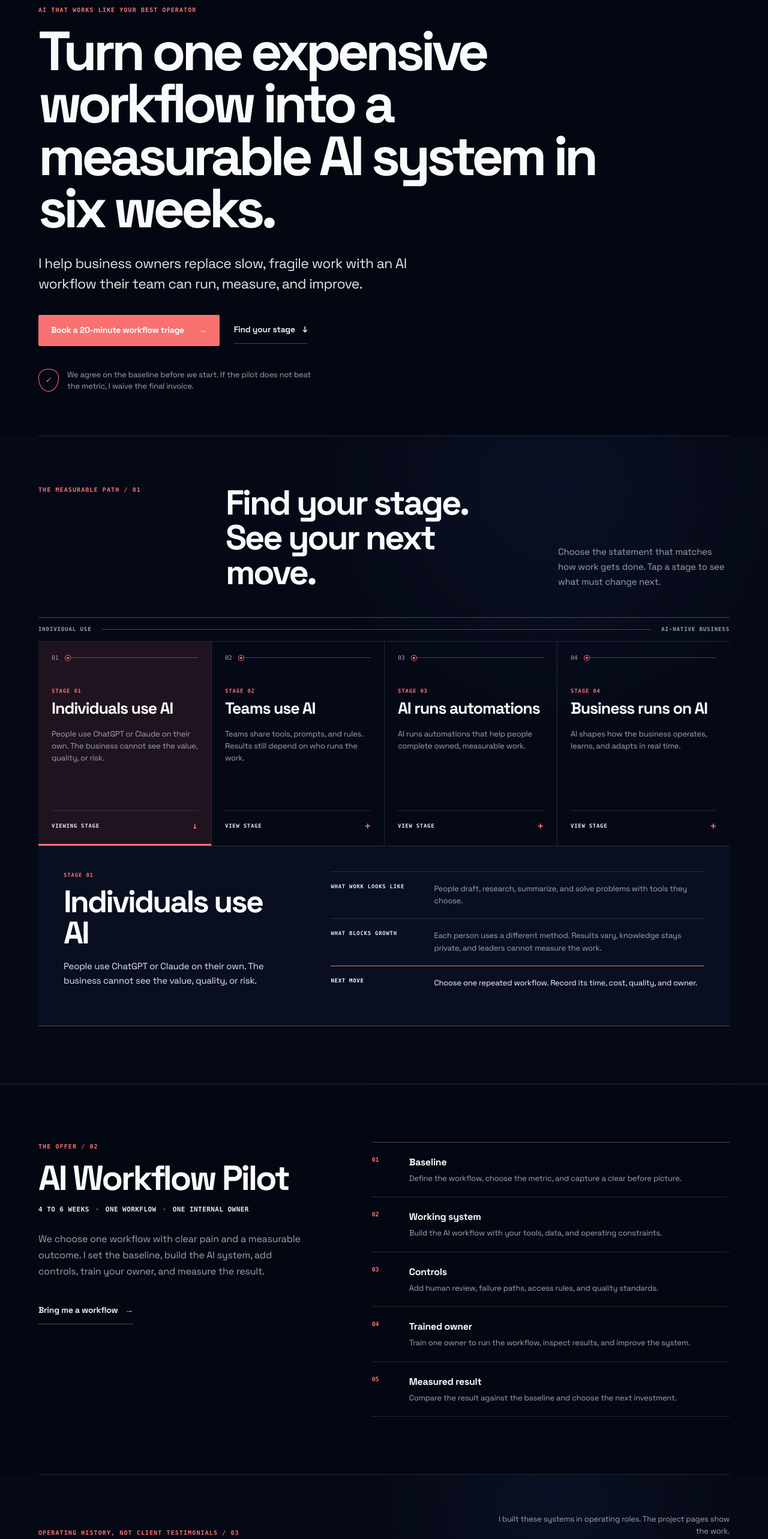
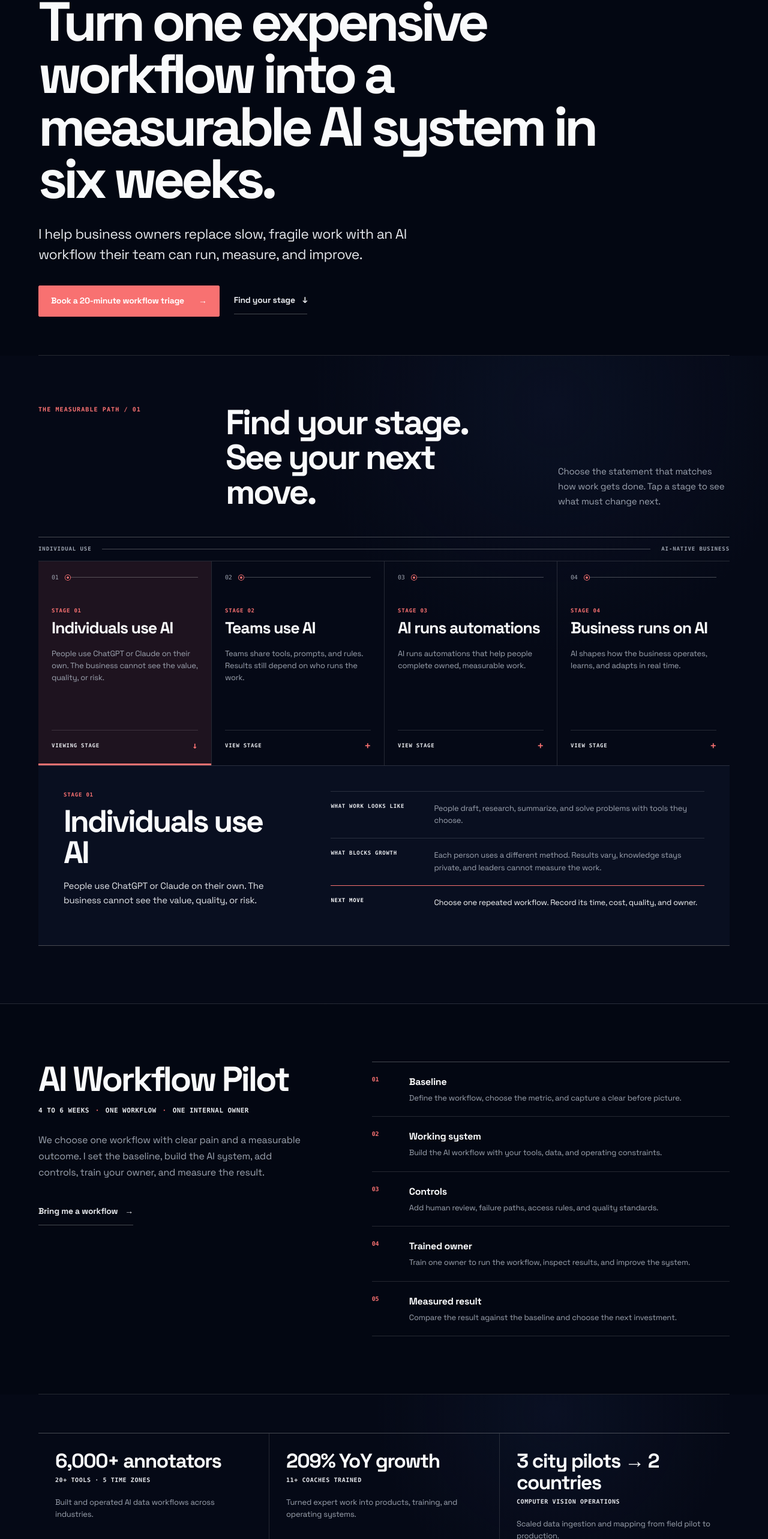
Before and after one commit to lucaschatham/lucaschatham, a Next.js app: page /ai-consulting in a window 1280 px wide. Shown: the part 192-2758 px from the top of the page at 60% size. Built offline with nearby package versions, Linux system fonts and the light colour scheme.

Commit message:
reduce AI consulting page copy

```diff
--- a/app/ai-consulting/page.module.css
+++ b/app/ai-consulting/page.module.css
@@ -14,7 +14,6 @@
   margin: 0;
 }
 
-.eyebrow,
 .sectionLabel {
   color: var(--pulse);
   font: 650 10px/1.5 var(--font-mono);
@@ -23,14 +22,13 @@
 }
 
 .hero {
-  min-height: 720px;
-  padding: clamp(72px, 10vw, 120px) 0 72px;
+  min-height: 620px;
+  padding: clamp(68px, 9vw, 104px) 0 64px;
   border-bottom: 1px solid var(--consulting-line);
 }
 
 .hero h1 {
   max-width: 930px;
-  margin-top: 18px;
   font-size: clamp(54px, 7.4vw, 92px);
   font-weight: 650;
   letter-spacing: -0.068em;
@@ -100,31 +98,6 @@
   color: var(--silver-100);
 }
 
-.guarantee {
-  display: grid;
-  grid-template-columns: 34px minmax(0, 410px);
-  gap: 14px;
-  align-items: center;
-  margin-top: 38px;
-}
-
-.guaranteeMark {
-  display: grid;
-  width: 34px;
-  height: 38px;
-  place-items: center;
-  border: 1px solid var(--pulse);
-  border-radius: 50% 50% 55% 55% / 40% 40% 65% 65%;
-  color: var(--pulse);
-  font-size: 13px;
-}
-
-.guarantee p {
-  color: var(--steel-500);
-  font-size: 13px;
-  line-height: 1.5;
-}
-
 .maturity,
 .proofSection {
   margin: 0 calc(50% - 50vw);
@@ -166,6 +139,27 @@
 
 .sectionHeading > div > p {
   align-self: end;
+  color: var(--steel-500);
+  font-size: 15px;
+  line-height: 1.65;
+}
+
+.simpleHeading {
+  display: grid;
+  grid-template-columns: minmax(0, 1.2fr) minmax(240px, 0.7fr);
+  gap: clamp(28px, 5vw, 64px);
+  align-items: end;
+  margin-bottom: 42px;
+}
+
+.simpleHeading h2 {
+  font-size: clamp(38px, 4.8vw, 58px);
+  font-weight: 650;
+  letter-spacing: -0.055em;
+  line-height: 1;
+}
+
+.simpleHeading p {
   color: var(--steel-500);
   font-size: 15px;
   line-height: 1.65;
@@ -389,7 +383,7 @@
 }
 
 .offer h2 {
-  margin-top: 16px;
+  margin-top: 0;
 }
 
 .offerMeta {
@@ -452,22 +446,6 @@
   padding-top: 64px;
   padding-bottom: 72px;
   border-bottom: 1px solid var(--consulting-line);
-}
-
-.proofHeading {
-  display: flex;
-  align-items: flex-end;
-  justify-content: space-between;
-  gap: 28px;
-  margin-bottom: 26px;
-}
-
-.proofHeading > p:last-child {
-  max-width: 390px;
-  color: var(--steel-500);
-  font-size: 13px;
-  line-height: 1.55;
-  text-align: right;
 }
 
 .proofGrid {
@@ -663,10 +641,10 @@
 
 .cta h2 {
   max-width: 680px;
-  margin-top: 15px;
+  margin-top: 0;
 }
 
-.cta > div > p:not(.eyebrow) {
+.cta > div:first-child > p {
   max-width: 600px;
   margin-top: 22px !important;
   color: var(--steel-500);
@@ -681,13 +659,6 @@
   justify-content: center;
 }
 
-.ctaAction p {
-  margin-top: 18px !important;
-  color: var(--steel-500);
-  font-size: 12px;
-  line-height: 1.55;
-}
-
 @media (max-width: 900px) {
   .sectionHeading,
   .offer {
@@ -696,6 +667,10 @@
   }
 
   .sectionHeading > div {
+    grid-template-columns: minmax(0, 1fr) minmax(240px, 0.7fr);
+  }
+
+  .simpleHeading {
     grid-template-columns: minmax(0, 1fr) minmax(240px, 0.7fr);
   }
 
@@ -751,7 +726,7 @@
 @media (max-width: 680px) {
   .hero {
     min-height: 0;
-    padding: 58px 0 60px;
+    padding: 50px 0 56px;
   }
 
   .hero h1 {
@@ -779,11 +754,6 @@
     align-self: flex-start;
   }
 
-  .guarantee {
-    grid-template-columns: 32px 1fr;
-    margin-top: 30px;
-  }
-
   .maturity {
     padding-top: 62px;
     padding-bottom: 68px;
@@ -797,6 +767,12 @@
   .sectionHeading > div {
     grid-template-columns: 1fr;
     gap: 18px;
+  }
+
+  .simpleHeading {
+    grid-template-columns: 1fr;
+    gap: 18px;
+    margin-bottom: 32px;
   }
 
   .sectionHeading h2,
@@ -871,15 +847,6 @@
   .proofSection {
     padding-top: 56px;
     padding-bottom: 60px;
-  }
-
-  .proofHeading {
-    align-items: flex-start;
-    flex-direction: column;
-  }
-
-  .proofHeading > p:last-child {
-    text-align: left;
   }
 
   .proofGrid,
--- a/app/ai-consulting/page.tsx
+++ b/app/ai-consulting/page.tsx
@@ -138,7 +138,6 @@ export default function AIConsultingPage() {
     <ManifestPage active="ai-consulting">
       <div className={styles.consulting}>
         <section className={styles.hero}>
-          <p className={styles.eyebrow}>AI that works like your best operator</p>
           <h1>
             Turn one expensive workflow into a measurable AI system in six
             weeks.
@@ -156,16 +155,6 @@ export default function AIConsultingPage() {
             <a className={styles.textLink} href="#maturity">
               Find your stage <span aria-hidden="true">↓</span>
             </a>
-          </div>
-
-          <div className={styles.guarantee}>
-            <span className={styles.guaranteeMark} aria-hidden="true">
-              ✓
-            </span>
-            <p>
-              We agree on the baseline before we start. If the pilot does not
-              beat the metric, I waive the final invoice.
-            </p>
           </div>
         </section>
 
@@ -185,7 +174,6 @@ export default function AIConsultingPage() {
 
         <section className={styles.offer} id="workflow-pilot">
           <div className={styles.offerIntro}>
-            <p className={styles.sectionLabel}>The offer / 02</p>
             <h2>AI Workflow Pilot</h2>
             <p className={styles.offerMeta}>
               4 to 6 weeks <span>·</span> One workflow <span>·</span> One
@@ -215,15 +203,6 @@ export default function AIConsultingPage() {
         </section>
 
         <section className={styles.proofSection}>
-          <div className={styles.proofHeading}>
-            <p className={styles.sectionLabel}>
-              Operating history, not client testimonials / 03
-            </p>
-            <p>
-              I built these systems in operating roles. The project pages show
-              the work.
-            </p>
-          </div>
           <div className={styles.proofGrid}>
             {proof.map((item) => (
               <Link className={styles.proofCard} href={item.href} key={item.metric}>
@@ -237,15 +216,12 @@ export default function AIConsultingPage() {
         </section>
 
         <section className={styles.processSection}>
-          <div className={styles.sectionHeading}>
-            <p className={styles.sectionLabel}>How the work runs / 04</p>
-            <div>
-              <h2>Four steps. One measured result.</h2>
-              <p>
-                Your team sees the work, owns the decisions, and keeps the
-                system when the pilot ends.
-              </p>
-            </div>
+          <div className={styles.simpleHeading}>
+            <h2>Four steps. One measured result.</h2>
+            <p>
+              Your team sees the work, owns the decisions, and keeps the system
+              when the pilot ends.
+            </p>
           </div>
 
           <ol className={styles.process}>
@@ -264,15 +240,8 @@ export default function AIConsultingPage() {
         </section>
 
         <section className={styles.faqSection}>
-          <div className={styles.sectionHeading}>
-            <p className={styles.sectionLabel}>Common objections / 05</p>
-            <div>
-              <h2>Straight answers.</h2>
-              <p>
-                The first workflow should reduce risk and prove value. It should
-                not create another program to manage.
-              </p>
-            </div>
+          <div className={styles.simpleHeading}>
+            <h2>Straight answers.</h2>
           </div>
           <div className={styles.faq}>
             {questions.map((item, index) => (
@@ -289,7 +258,6 @@ export default function AIConsultingPage() {
 
         <section className={styles.cta} id="contact">
           <div>
-            <p className={styles.eyebrow}>One useful conversation</p>
             <h2>Turn one workflow into a measurable AI system.</h2>
             <p>
               Bring the workflow, its owner, and the result you want. I will
@@ -301,10 +269,6 @@ export default function AIConsultingPage() {
               Book a 20-minute workflow triage
               <span aria-hidden="true">→</span>
             </a>
-            <p>
-              We set the baseline first. If the pilot does not beat the metric,
-              I waive the final invoice.
-            </p>
           </div>
         </section>
       </div>
```
Also changed, not shown: 1 other file (tests, documents, lock files or other folders).
